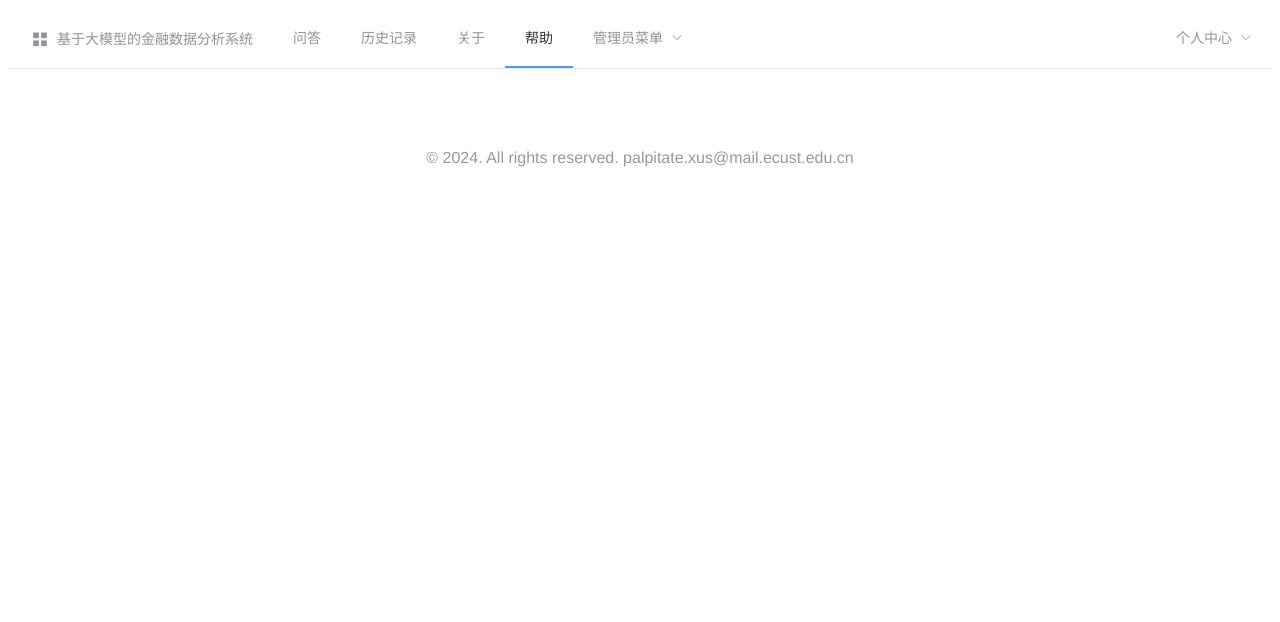
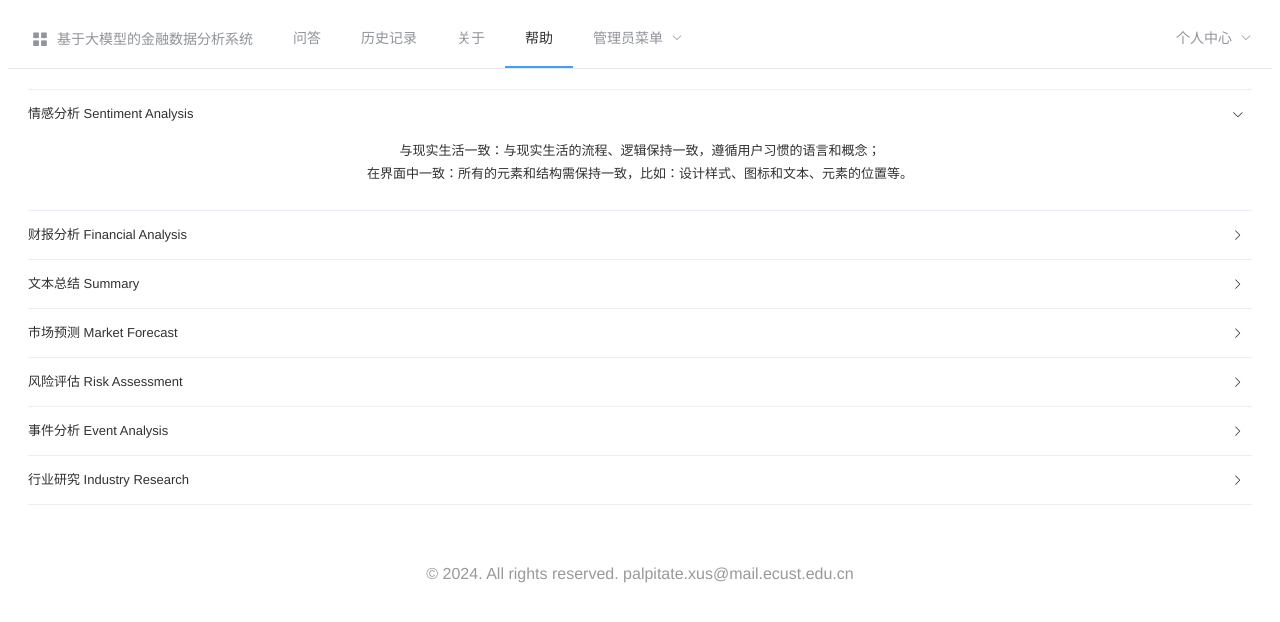
Before and after one commit to Palpitate-xus/finllm_frontend, a Vue app: page /#/help-docs in a window 1280 px wide. Shown: the top 622 px of the page. Built offline with nearby package versions, Linux system fonts and the light colour scheme; sample sign-in values are in the browser's storage.

Commit message:
update help docs pages

```diff
--- a/src/components/HelpDocs.vue
+++ b/src/components/HelpDocs.vue
@@ -1,24 +1,49 @@
 <template>
   <div class="doc-container">
+    <el-collapse v-model="activeNames" @change="handleChange" accordion>
+      <el-collapse-item title="情感分析 Sentiment Analysis" name="1">
+        <div>与现实生活一致：与现实生活的流程、逻辑保持一致，遵循用户习惯的语言和概念；</div>
+        <div>在界面中一致：所有的元素和结构需保持一致，比如：设计样式、图标和文本、元素的位置等。</div>
+      </el-collapse-item>
+      <el-collapse-item title="财报分析 Financial Analysis" name="2">
+        <div>控制反馈：通过界面样式和交互动效让用户可以清晰的感知自己的操作；</div>
+        <div>页面反馈：操作后，通过页面元素的变化清晰地展现当前状态。</div>
+      </el-collapse-item>
+      <el-collapse-item title="文本总结 Summary" name="3">
+        <div>简化流程：设计简洁直观的操作流程；</div>
+        <div>清晰明确：语言表达清晰且表意明确，让用户快速理解进而作出决策；</div>
+        <div>帮助用户识别：界面简单直白，让用户快速识别而非回忆，减少用户记忆负担。</div>
+      </el-collapse-item>
+      <el-collapse-item title="市场预测 Market Forecast" name="4">
+        <div>用户决策：根据场景可给予用户操作建议或安全提示，但不能代替用户进行决策；</div>
+        <div>结果可控：用户可以自由的进行操作，包括撤销、回退和终止当前操作等。</div>
+      </el-collapse-item>
+      <el-collapse-item title="风险评估 Risk Assessment" name="5">
+        <div>用户决策：根据场景可给予用户操作建议或安全提示，但不能代替用户进行决策；</div>
+      </el-collapse-item>
+      <el-collapse-item title="事件分析 Event Analysis" name="6">
+        <div>用户决策：根据场景可给予用户操作建议或安全提示，但不能代替用户进行决策；</div>
+      </el-collapse-item>
+      <el-collapse-item title="行业研究 Industry Research" name="7">
+        <div>用户决策：根据场景可给予用户操作建议或安全提示，但不能代替用户进行决策；</div>
+      </el-collapse-item>
+    </el-collapse>
   </div>
 </template>
 
 <script>
 export default {
   name: 'HelpDocs',
-  data () {
+  data() {
     return {
-      activeIndex: '/',
-      authorization: localStorage.getItem('role')=="admin"
+      activeNames: ['1']
+    };
+  },
+  methods: {
+    handleChange(val) {
+      console.log(val);
     }
-  },
-  watch: {
-    $route(to,from){
-      console.log(from.path);  // 从哪来
-      console.log(to.path);  // 到哪去
-      this.activeIndex = this.$route.path
   }
-}
 }
 </script>
 
```
